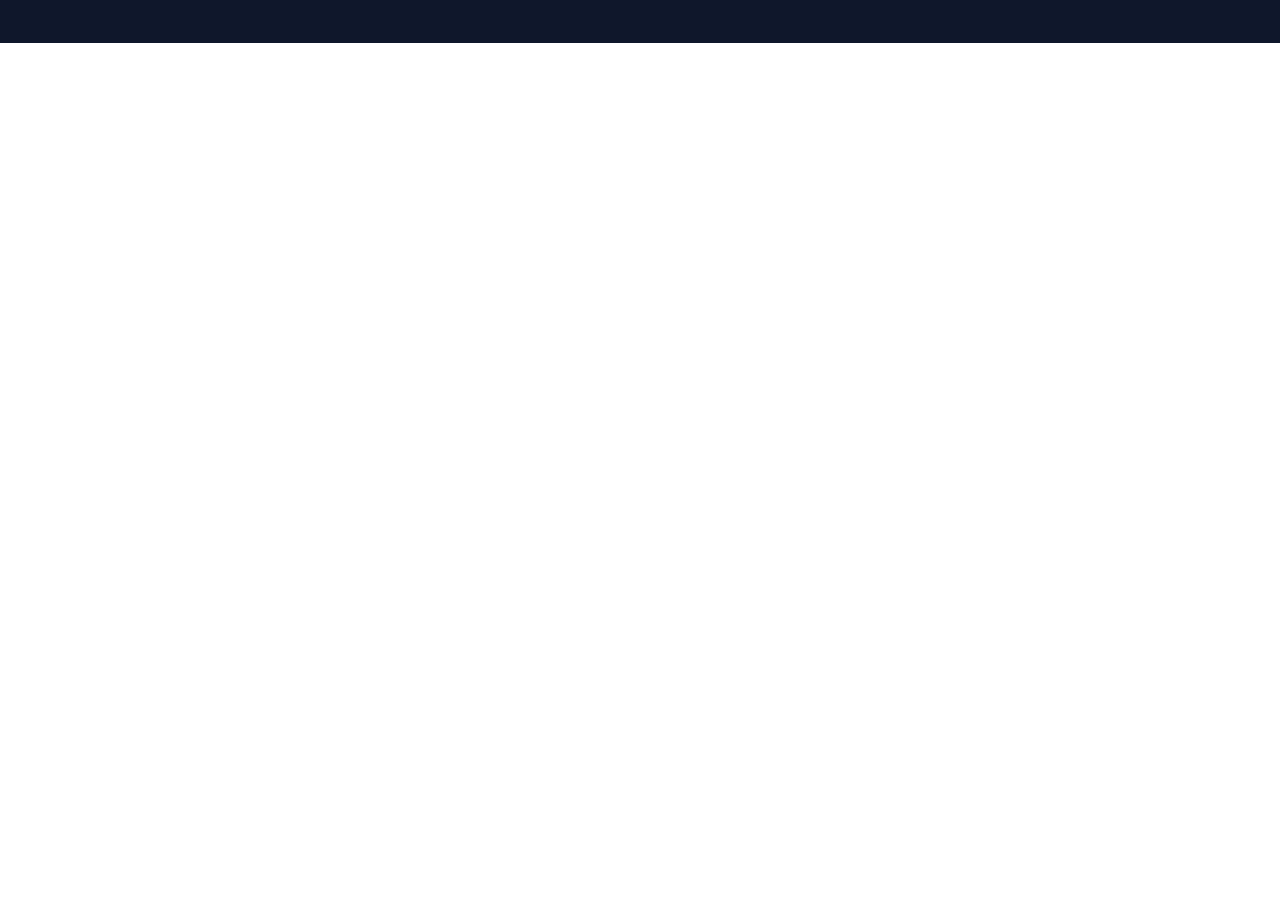
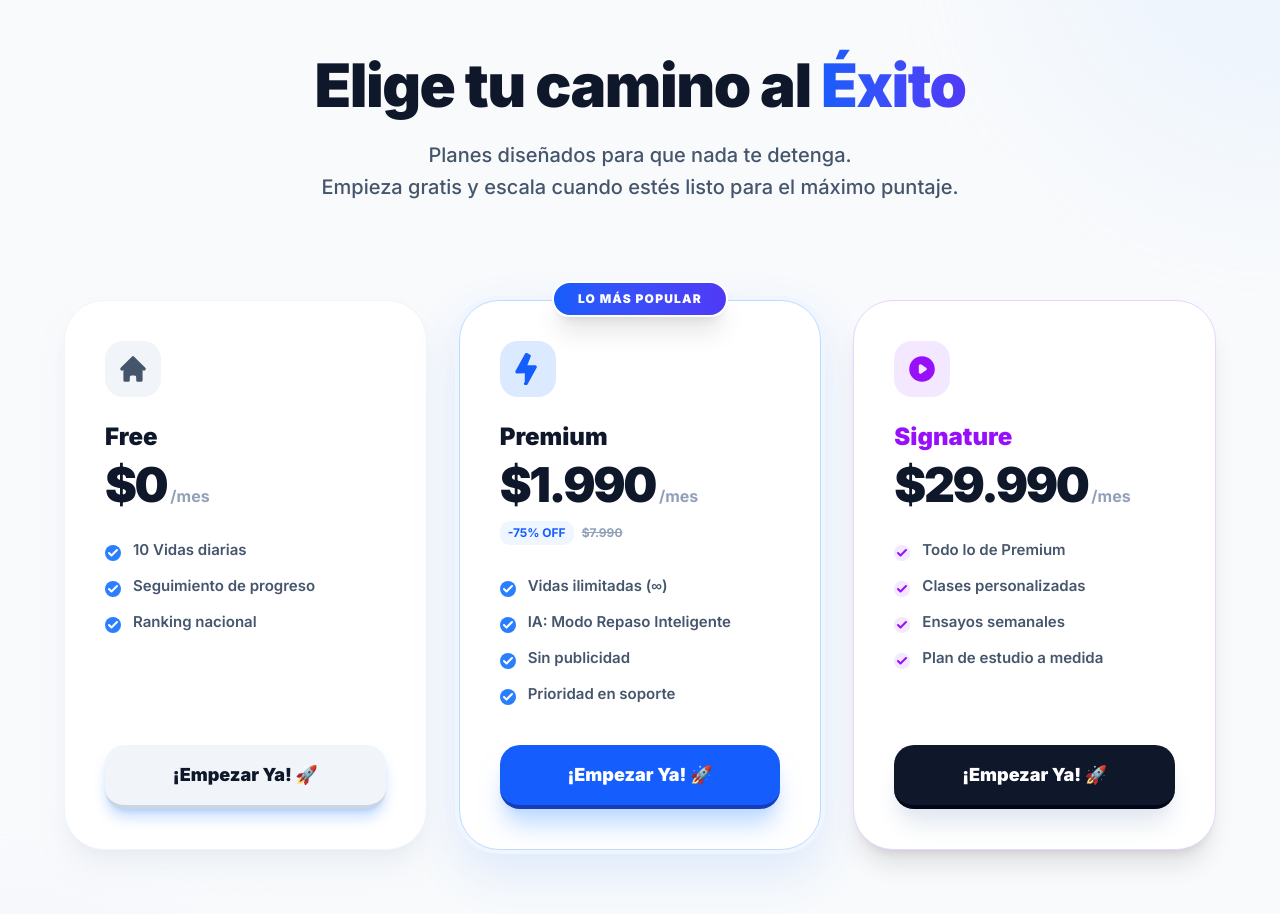
Before and after one commit to hizocar/PAES-WEB, a Next.js app: page / in a window 1280 px wide. Shown: the part 1880-2794 px from the top of the page. Before the commit the page ends 1923 px from the top, so only its background shows below. Built offline with nearby package versions, Linux system fonts and the light colour scheme; no server answers.

Commit message:
add pricing in landingpage

```diff
--- a/src/app/page.tsx
+++ b/src/app/page.tsx
@@ -3,6 +3,7 @@ import Link from "next/link"
 import { createClient } from "@/lib/supabase/server"
 import { redirect } from "next/navigation"
 import { LoginButton, LoginTrigger } from "@/components/auth/login-button"
+import { PricingSection } from "@/components/landing/PricingSection"
 
 export default async function Home() {
   const supabase = createClient()
@@ -225,6 +226,8 @@ export default async function Home() {
             </div>
           </div>
         </section>
+
+        <PricingSection />
       </main>
 
       <footer className="bg-slate-900 py-12 text-slate-400 text-sm">
--- /dev/null
+++ b/src/components/landing/PricingSection.tsx
@@ -0,0 +1,144 @@
+import { Check } from "lucide-react"
+import { Button } from "@/components/ui/button"
+import { LoginButton } from "@/components/auth/login-button"
+
+interface Plan {
+    id: string
+    name: string
+    tier: string
+    price_clp: number
+    features: string[]
+}
+
+const DEFAULT_PLANS: Plan[] = [
+    {
+        id: 'free',
+        name: 'Free',
+        tier: 'free',
+        price_clp: 0,
+        features: ['10 Vidas diarias', 'Seguimiento de progreso', 'Ranking nacional'],
+    },
+    {
+        id: 'premium',
+        name: 'Premium',
+        tier: 'premium',
+        price_clp: 1990,
+        features: ['Vidas ilimitadas (∞)', 'IA: Modo Repaso Inteligente', 'Sin publicidad', 'Prioridad en soporte'],
+    },
+    {
+        id: 'signature',
+        name: 'Signature',
+        tier: 'signature',
+        price_clp: 29990,
+        features: ['Todo lo de Premium', 'Clases personalizadas', 'Ensayos semanales', 'Plan de estudio a medida'],
+    }
+]
+
+export function PricingSection({ plans = DEFAULT_PLANS }: { plans?: Plan[] }) {
+    return (
+        <section id="pricing" className="py-24 md:py-32 bg-slate-50 relative overflow-hidden">
+            {/* Background elements */}
+            <div className="absolute top-0 right-0 w-[500px] h-[500px] bg-blue-100/30 rounded-full blur-3xl -translate-y-1/2 translate-x-1/2" />
+            <div className="absolute bottom-0 left-0 w-[500px] h-[500px] bg-purple-100/30 rounded-full blur-3xl translate-y-1/2 -translate-x-1/2" />
+
+            <div className="container mx-auto px-6 relative z-10">
+                <div className="text-center mb-16 md:mb-24 max-w-3xl mx-auto">
+                    <h2 className="text-4xl md:text-6xl font-black text-slate-900 mb-6 tracking-tight">
+                        Elige tu camino al <span className="text-transparent bg-clip-text bg-gradient-to-r from-blue-600 to-indigo-600">Éxito</span>
+                    </h2>
+                    <p className="text-xl text-slate-600 font-medium leading-relaxed">
+                        Planes diseñados para que nada te detenga. <br className="hidden md:block" />
+                        Empieza gratis y escala cuando estés listo para el máximo puntaje.
+                    </p>
+                </div>
+
+                <div className="grid md:grid-cols-3 gap-8 max-w-6xl mx-auto items-stretch">
+                    {plans.map((plan) => {
+                        const isPremium = plan.tier === 'premium'
+                        const isSignature = plan.tier === 'signature'
+
+                        return (
+                            <div
+                                key={plan.tier}
+                                className={`relative group bg-white rounded-[2.5rem] p-10 border transition-all duration-500 hover:-translate-y-2 flex flex-col ${isPremium ? 'border-blue-200 shadow-[0_20px_50px_rgba(59,130,246,0.15)] ring-4 ring-blue-50' :
+                                    isSignature ? 'border-purple-200 shadow-xl' :
+                                        'border-slate-100 shadow-xl shadow-slate-200/50'
+                                    }`}
+                            >
+                                {isPremium && (
+                                    <div className="absolute -top-5 left-1/2 -translate-x-1/2 bg-gradient-to-r from-blue-600 to-indigo-600 text-white text-[10px] md:text-xs font-black px-6 py-2 rounded-full tracking-widest uppercase shadow-xl z-20 border-2 border-white">
+                                        LO MÁS POPULAR
+                                    </div>
+                                )}
+
+                                <div className="mb-8">
+                                    <div className={`w-14 h-14 rounded-2xl flex items-center justify-center mb-6 ${isPremium ? 'bg-blue-100 text-blue-600' :
+                                        isSignature ? 'bg-purple-100 text-purple-600' :
+                                            'bg-slate-100 text-slate-600'
+                                        }`}>
+                                        {isPremium ? (
+                                            <svg className="w-8 h-8" fill="currentColor" viewBox="0 0 20 20"><path fillRule="evenodd" d="M11.3 1.047a1 1 0 01.4 1.187l-2.113 5.469h4.914a1 1 0 01.893 1.447l-6 11A1 1 0 018 18.13V12.67l-4.914.077a1 1 0 01-.893-1.447l6-11a1 1 0 011.107-.253z" clipRule="evenodd" /></svg>
+                                        ) : isSignature ? (
+                                            <svg className="w-8 h-8" fill="currentColor" viewBox="0 0 20 20"><path fillRule="evenodd" d="M10 18a8 8 0 100-16 8 8 0 000 16zM9.555 7.168A1 1 0 008 8v4a1 1 0 001.555.832l3-2a1 1 0 000-1.664l-3-2z" clipRule="evenodd" /></svg>
+                                        ) : (
+                                            <svg className="w-8 h-8" fill="currentColor" viewBox="0 0 20 20"><path d="M10.707 2.293a1 1 0 00-1.414 0l-7 7a1 1 0 001.414 1.414L4 10.414V17a1 1 0 001 1h2a1 1 0 001-1v-2a1 1 0 011-1h2a1 1 0 011 1v2a1 1 0 001 1h2a1 1 0 001-1v-6.586l.293.293a1 1 0 001.414-1.414l-7-7z" /></svg>
+                                        )}
+                                    </div>
+                                    <h3 className={`text-2xl font-black mb-2 ${isSignature ? 'text-purple-600' : 'text-slate-900'}`}>
+                                        {plan.name}
+                                    </h3>
+                                    <div className="flex items-baseline gap-1">
+                                        <span className="text-4xl md:text-5xl font-black text-slate-900 tracking-tighter">
+                                            ${plan.price_clp.toLocaleString('es-CL')}
+                                        </span>
+                                        <span className="text-slate-400 font-bold">/mes</span>
+                                    </div>
+                                    {isPremium && (
+                                        <div className="flex items-center gap-2 mt-3">
+                                            <span className="text-xs font-bold text-blue-600 bg-blue-50 px-2 py-1 rounded-lg">
+                                                -75% OFF
+                                            </span>
+                                            <span className="text-xs font-bold text-slate-400 line-through">
+                                                $7.990
+                                            </span>
+                                        </div>
+                                    )}
+                                </div>
+
+                                <ul className="space-y-4 mb-10 flex-1">
+                                    {plan.features.map((feature, i) => (
+                                        <li key={i} className="flex items-start gap-3">
+                                            <div className={`mt-1 rounded-full p-0.5 ${isSignature ? 'bg-purple-100 text-purple-600' : 'bg-blue-500 text-white'}`}>
+                                                <Check size={12} strokeWidth={4} />
+                                            </div>
+                                            <span className="text-[15px] font-semibold text-slate-600 leading-tight">
+                                                {feature}
+                                            </span>
+                                        </li>
+                                    ))}
+                                </ul>
+
+                                <LoginButton
+                                    size="lg"
+                                    className={`w-full h-16 rounded-[1.25rem] font-black text-lg transition-all border-b-4 active:border-b-0 active:translate-y-1 ${isPremium ? 'bg-blue-600 hover:bg-blue-700 text-white border-blue-800 shadow-xl shadow-blue-200' :
+                                        isSignature ? 'bg-slate-900 hover:bg-slate-800 text-white border-slate-950 shadow-xl shadow-slate-200' :
+                                            'bg-slate-100 hover:bg-slate-200 text-slate-900 border-slate-300'
+                                        }`}
+                                >
+                                    ¡Empezar Ya! 🚀
+                                </LoginButton>
+                            </div>
+                        )
+                    })}
+                </div>
+
+                <div className="mt-20 text-center bg-white border border-slate-100 p-6 md:p-8 rounded-[2rem] max-w-2xl mx-auto shadow-sm">
+                    <p className="text-slate-600 text-sm md:text-base font-medium">
+                        💡 Todos los planes incluyen acceso a M1 y M2. <br />
+                        ¿Necesitas ayuda? <a href="mailto:hola@paeslab.cl" className="text-blue-600 underline font-extrabold hover:text-blue-700 transition-colors">Escríbenos</a>
+                    </p>
+                </div>
+            </div>
+        </section>
+    )
+}
```
